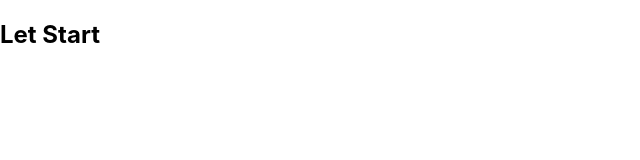
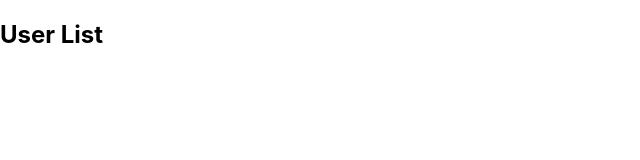
Before and after one commit to alawoddin/MERN-Stack-Project, a React (Create React App) app: page / in a window 1280 px wide. Shown: the top 160 px of the page, without its empty margins (0-640 px from the left). Built offline with nearby package versions, Linux system fonts and the light colour scheme.

Commit message:
i add the new page

```diff
--- a/src/App.js
+++ b/src/App.js
@@ -1,14 +1,17 @@
 import React from "react";
+import "./App.css";
 
-import './App.css';
+import { BrowserRouter, Routes, Route } from "react-router-dom";
+import User from "./user/pages/User";
 
-
-const App = () =>  {
-
-    return <div>
-      <h2>Let Start</h2>
-
-    </div>
+const App = () => {
+  return (
+    <BrowserRouter>
+      <Routes>
+        <Route path="/" element={<User />} />
+      </Routes>
+    </BrowserRouter>
+  );
 };
 
 export default App;
--- /dev/null
+++ b/src/user/pages/User.js
@@ -0,0 +1,11 @@
+import React from 'react';
+
+const User = () => {
+    return (
+        <div>
+            <h2>User List</h2>
+        </div>
+    );
+};
+
+export default User;
```
